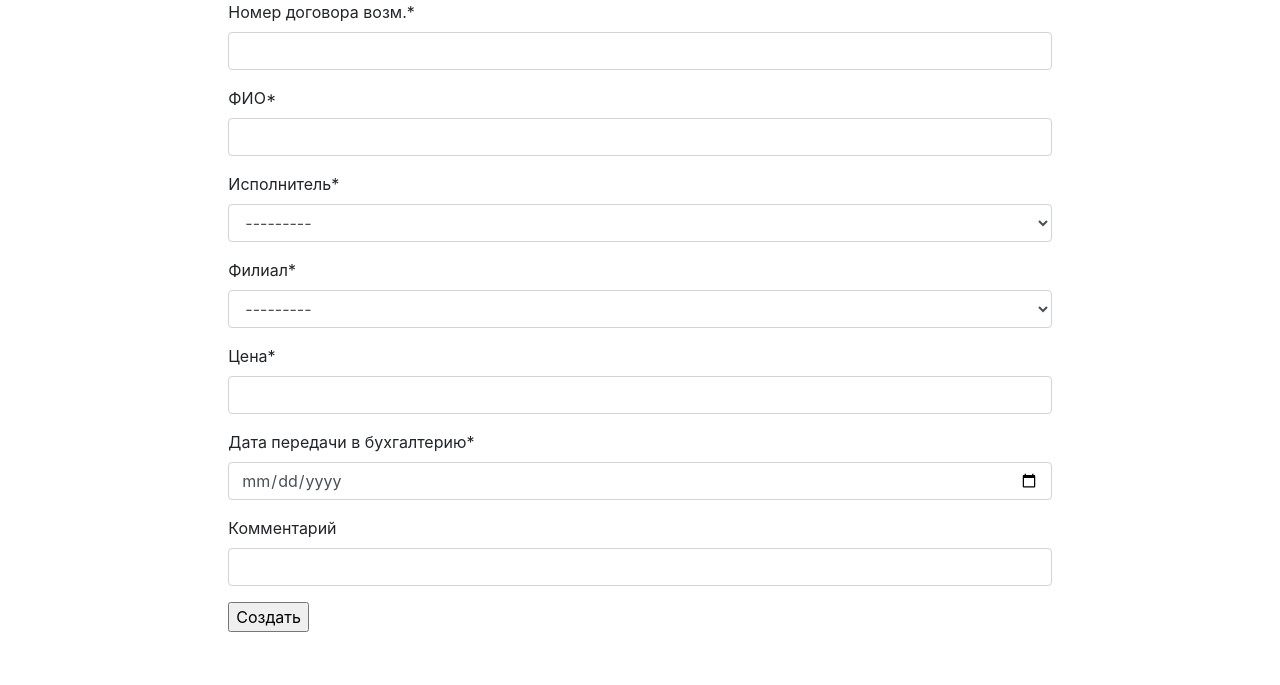
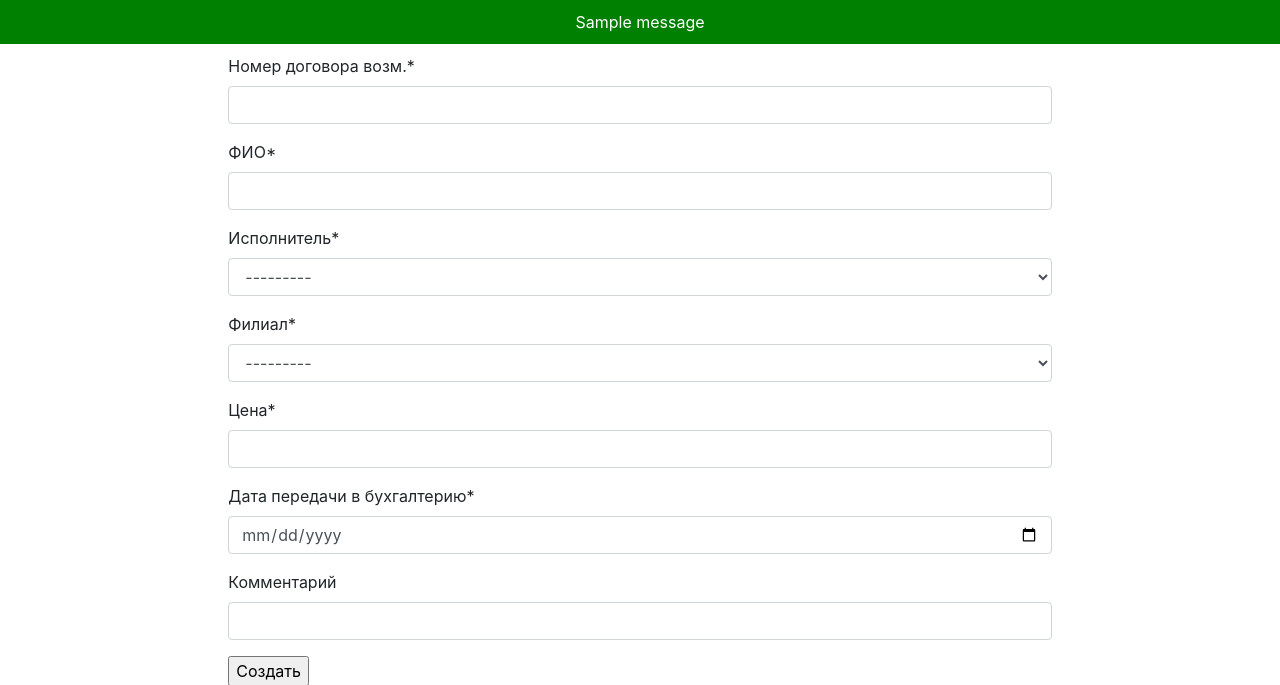
Before and after one commit to SuitBarlord/pay_orders, a Django app: page /paid_departure/create_order/ in a window 1280 px wide. Shown: the part 56-741 px from the top of the page. Run offline with Django 4.2, Linux system fonts and the light colour scheme; a user stored in the database is signed in; data comes from the database, SQL or seed files in the repository; both versions use the stored data as it was after the commit; tables that the repository leaves empty hold one stand-in row (values such as "Sample post"); one stand-in notice (Sample message) is shown; some libraries are stand-ins or nearby versions.

Commit message:
добавлены уведомления через сессии, добавлен редирект на страницу заполнения печатной формы текущего созданного ордера

```diff
--- a/engine/models.py
+++ b/engine/models.py
@@ -25,7 +25,7 @@ class Exicuters(models.Model):
 
 class Reestr_oferts(models.Model):
 
-    number_orders_vozm = models.CharField(max_length=20, blank=False, verbose_name='Номер договора возм.', db_index=True)
+    number_orders_vozm = models.CharField(max_length=20, blank=False, verbose_name='Номер договора возм.', db_index=True, unique=True)
     fio = models.CharField(max_length=128, blank=False, verbose_name='ФИО')
     date_orders = models.DateField(auto_now_add=True, verbose_name='Дата договора')
 
--- a/engine/templates/orders/base.html
+++ b/engine/templates/orders/base.html
@@ -2,6 +2,7 @@
 <!DOCTYPE html>
 <html>
 <head>
+  <script src="https://cdn.ckeditor.com/ckeditor5/41.2.0/classic/ckeditor.js"></script>
    <!-- jQuery -->
    <script src="https://code.jquery.com/jquery-3.3.1.slim.min.js" integrity="sha384-q8i/X+965DzO0rT7abK41JStQIAqVgRVzpbzo5smXKp4YfRvH+8abtTE1Pi6jizo" crossorigin="anonymous"></script>
 
--- a/engine/templates/orders/create_order.html
+++ b/engine/templates/orders/create_order.html
@@ -9,6 +9,15 @@
 </head>
 <body>
     <header class="site-header">
+      {% if messages %}
+      <div class="messages">
+          {% for message in messages %}
+              <div class="{% if message.tags %}{{ message.tags }}-message{% endif %}">
+                  {{ message }}
+              </div>
+          {% endfor %}
+      </div>
+  {% endif %}
 
 
       <div class="container-fluid">
@@ -29,3 +38,29 @@
     </header>
 </body>
 </html>
+<style>
+  .success-message {
+      text-align: center;
+      background-color: green;
+      color: white;
+      padding: 10px;
+      margin-bottom: 10px;
+  }
+  .error-message {
+      text-align: center;
+      background-color: red;
+      color: white;
+      padding: 10px;
+      margin-bottom: 10px;
+  }
+  .info-message {
+      text-align: center;
+      background-color: blue;
+      color: white;
+      padding: 10px;
+      margin-bottom: 10px;
+  }
+   /* .messages {
+        text-align: center;
+    } */
+</style>
--- a/engine/views.py
+++ b/engine/views.py
@@ -3,6 +3,7 @@ from django.shortcuts import render, redirect
 from django.contrib.auth.decorators import login_required
 from django.contrib.auth.mixins import PermissionRequiredMixin
 from django.http import JsonResponse
+from django.contrib import messages
 
 # Create your views here.
 from .models import Reestr_oferts, Filials, Exicuters, Contract_Data
@@ -198,18 +199,31 @@ def get_order(request, id_order):
 def create_orders(request):
     if request.method == 'POST':
         if not request.user.has_perm('engine.add_reestr_oferts'):
-            raise PermissionError
+            request.session['error_message'] = 'Запись не была создана. Недостаточно прав.'
+            return redirect('/paid_departure/create_order/')
+            # raise PermissionError
         else:
             order_form = CreateOrderForm(request.POST)
             if order_form.is_valid():
                 order_form.save()
-                return redirect('/paid_departure/filials/')
+                request.session['success_message'] = 'Запись успешно создана.'
+                # messages.success(request, 'Успешно создано дело.')
+                print(request.POST)
+                order = Reestr_oferts.objects.get(number_orders_vozm=request.POST['number_orders_vozm'])
+                return redirect(f'/paid_departure/filials/orders/order/{order.id}/')
             else:
                 return render(request, 'orders/create_order.html', {'form': order_form})
     else:
         if not request.user.has_perm('engine.view_reestr_oferts'):
             id_filial = Filials.objects.filter(name=request.user.filial)
             order_form = CreateOrderForm(name_filial=request.user.filial, exicutor=id_filial[0].id)
+            success_message = request.session.pop('success_message', None)
+            if success_message:
+                messages.success(request, success_message)
+            error_message = request.session.pop('error_message', None)
+            if error_message:
+                messages.error(request, error_message)
+
             context = {
                 'form': order_form
             }
--- a/payorders/settings.py
+++ b/payorders/settings.py
@@ -52,6 +52,8 @@ AUTH_USER_MODEL = 'users.CustomUser'
 LOGIN_REDIRECT_URL = '/main/'
 
 LOGOUT_REDIRECT_URL = '/accounts/login/'
+
+MESSAGE_STORAGE = "django.contrib.messages.storage.cookie.CookieStorage"
 
 MIDDLEWARE = [
     'django.middleware.security.SecurityMiddleware',
```
Also changed, not shown: engine/templates/orders/filials.html (+8 -0 lines), db.sqlite3, engine/migrations/0012_alter_reestr_oferts_number_orders_vozm.py (added), 8 other files.
